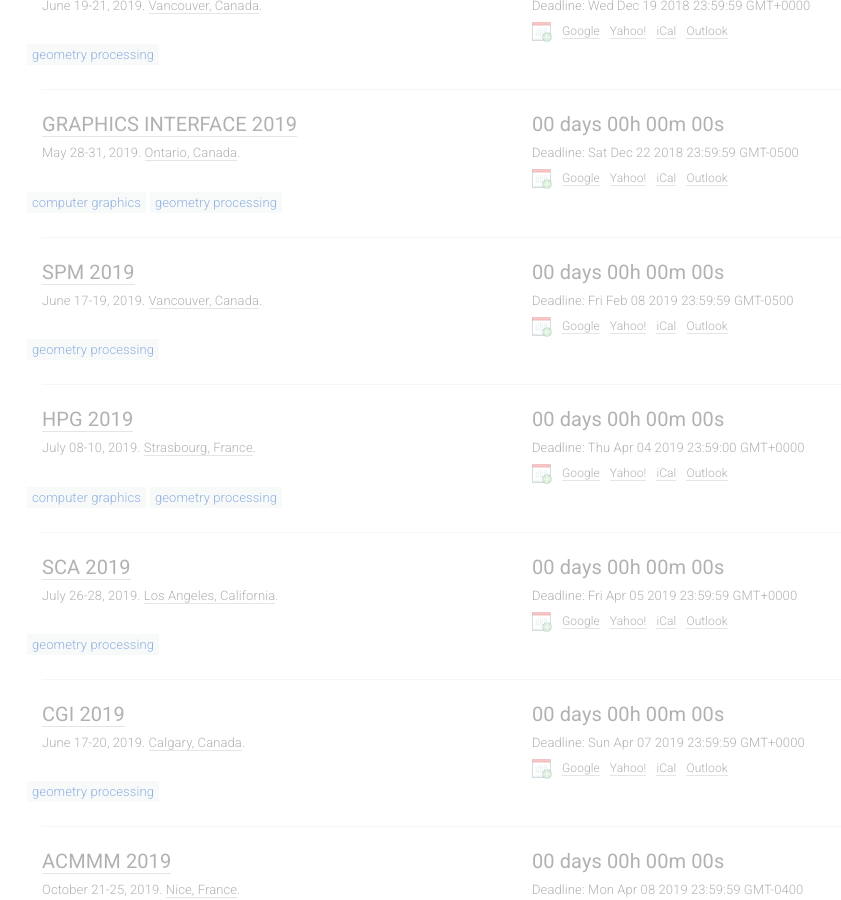
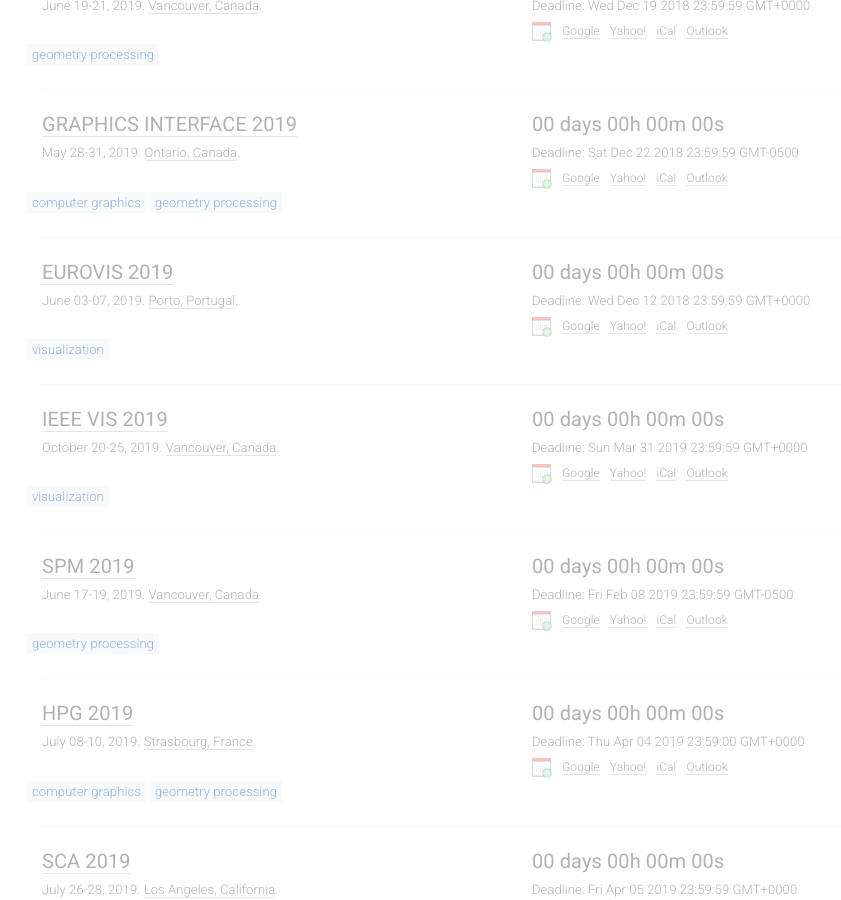
Before and after one commit to JianweiHu94/cgm-deadlines, a Jekyll site: the page built from index.html, in a window 1280 px wide and 900 px high, scrolled down 1260 px. Shown: the whole window, without its empty margins (123-964 px from the left). Built offline with Jekyll 4.4.1, drawn with Linux system fonts in a browser that asks for light colours; nearby versions of some CDN libraries.

Commit message:
Update conferences.yml

```diff
--- a/_data/conferences.yml
+++ b/_data/conferences.yml
@@ -99,6 +99,28 @@
   sub: CG
   sub1: GP
 
+- title: EUROVIS
+  year: 2019
+  id: eurovis2019
+  link: https://www.eurovis.org/
+  deadline: '2018-12-12 23:59:59'
+  timezone: UTC/GMT
+  date: June 03-07, 2019
+  place: Porto, Portugal
+  sub: V
+  sub1:
+
+- title: IEEE VIS
+  year: 2019
+  id: ieeevis2019
+  link: http://ieeevis.org/year/2019/welcome
+  deadline: '2019-03-31 23:59:59'
+  timezone: UTC/GMT
+  date: October 20-25, 2019
+  place: Vancouver, Canada
+  sub: V
+  sub1:
+
 - title: SPM
   year: 2019
   id: smp2019
```
